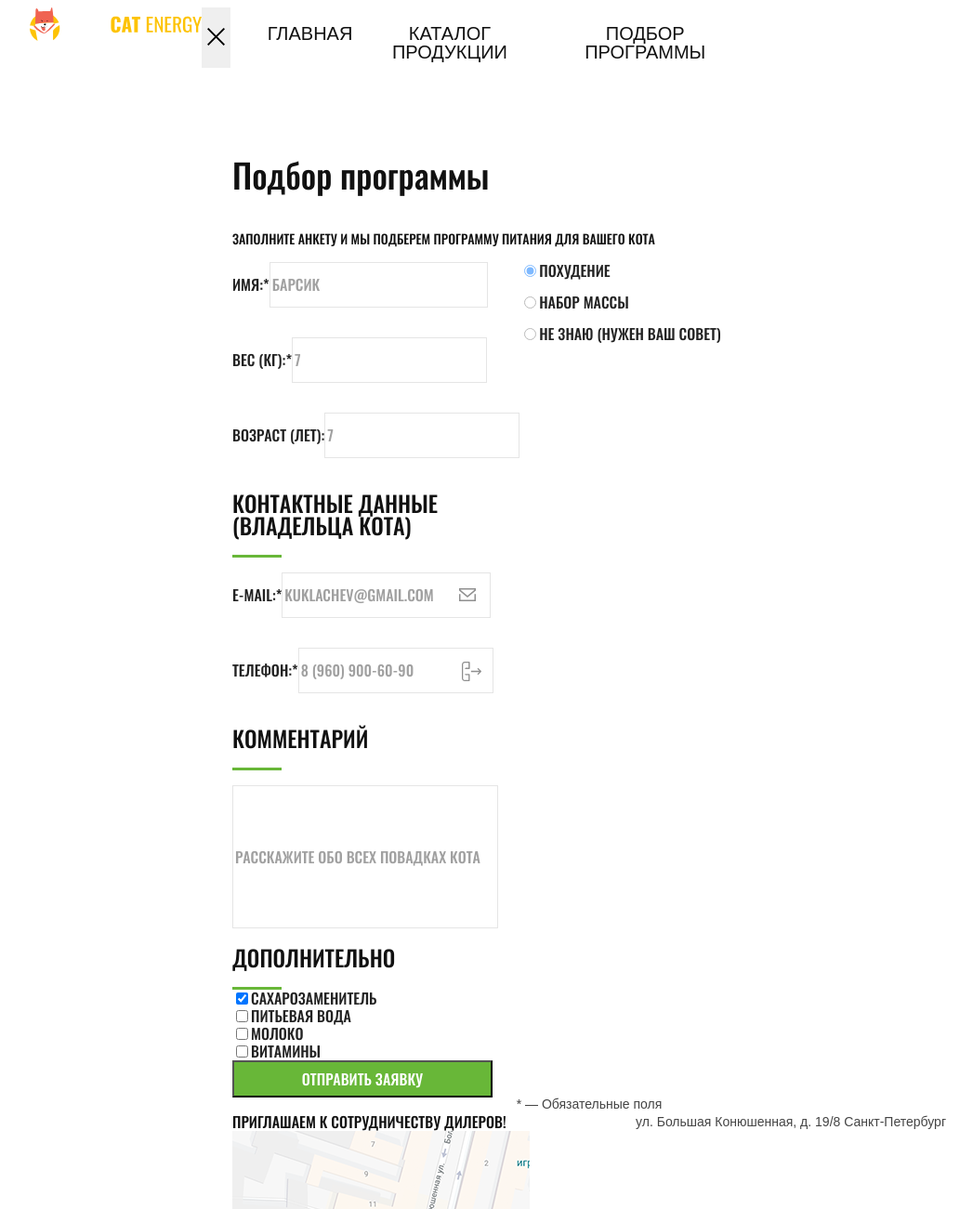
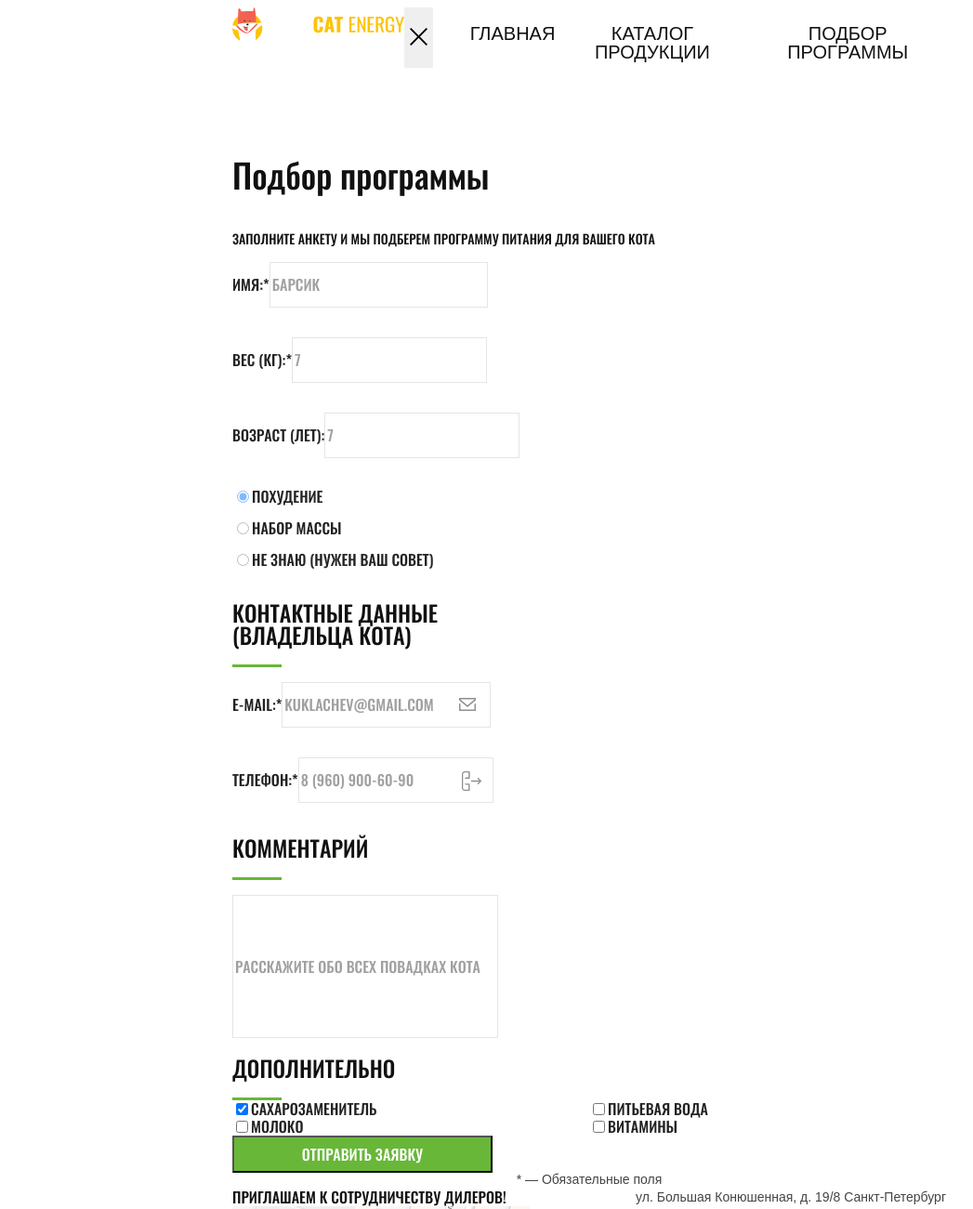
Before and after one commit to mariekotek/1254317-cat-energy-19, a website: page source/form.html in a window 1280 px wide. Shown: the top 1301 px of the page at 93% size, without its empty margins (6-1053 px from the left). Drawn offline with nearby package versions, Linux system fonts and the light colour scheme; files that its build step writes are made by us from their sources.

Commit message:
Правки адаптивных сеток

```diff
--- a/source/form.html
+++ b/source/form.html
@@ -2,6 +2,7 @@
 <html lang="ru">
   <head>
     <meta charset="utf-8">
+    <meta name="viewport" content="width=device-width, initial-scale=1.0" />
     <title>HTML Academy: Кэт энерджи</title>
     <link href="https://fonts.googleapis.com/css2?family=Oswald:wght@200;300;400;500;600;700&display=swap" rel="stylesheet">
     <link href="css/style.css" rel="stylesheet">
@@ -66,11 +67,11 @@
             </div>
             <h2 class="program-form__title">Дополнительно</h2>
             <span class="program-form__title-line"></span>
-            <div class="program-form__extra">
-              <div><label for=""><input type="checkbox" class="program-form__checkbox" name="" id="" checked="">Сахарозаменитель</label></div>
-              <div><label for=""><input type="checkbox" class="program-form__checkbox" name="" id="">Питьевая вода</label></div>
-              <div><label for=""><input type="checkbox" class="program-form__checkbox" name="" id="">Молоко</label></div>
-              <div><label for=""><input type="checkbox" class="program-form__checkbox" name="" id="">Витамины</label></div>
+            <div class="program-form__extra program-extra">
+              <div class="program-extra__item"><label for=""><input type="checkbox" class="program-form__checkbox" name="" id="" checked="">Сахарозаменитель</label></div>
+              <div class="program-extra__item"><label for=""><input type="checkbox" class="program-form__checkbox" name="" id="">Питьевая вода</label></div>
+              <div class="program-extra__item"><label for=""><input type="checkbox" class="program-form__checkbox" name="" id="">Молоко</label></div>
+              <div class="program-extra__item"><label for=""><input type="checkbox" class="program-form__checkbox" name="" id="">Витамины</label></div>
             </div>
             <div class="program-form__send">
               <input class="program-form__button" type="submit" name="" value="Отправить заявку">
--- a/source/less/blocks/catalog.less
+++ b/source/less/blocks/catalog.less
@@ -1,7 +1,7 @@
 .catalog {
   .flex-column;
 
-  @media (min-width: 700px) {
+  @media (min-width: @tablet-width) {
     flex-direction: row;
     flex-wrap: wrap;
   }
--- a/source/less/blocks/contact.less
+++ b/source/less/blocks/contact.less
@@ -6,7 +6,7 @@
   display: flex;
   flex-direction: row;
 
-  @media (min-width: 700px) {
+  @media (min-width: @tablet-width) {
     justify-content: space-between;
   }
 }
--- a/source/less/blocks/features.less
+++ b/source/less/blocks/features.less
@@ -2,18 +2,18 @@
   display: flex;
   flex-direction: column;
 
-  @media (min-width: 700px) {
+  @media (min-width: @tablet-width) {
     flex-direction: row;
     flex-wrap: wrap;
   }
 
-  @media (min-width: 1300px) {
+  @media (min-width: @desktop-width) {
     flex-wrap: nowrap;
   }
 }
 
 .features__item {
-  @media (min-width: 700px) {
+  @media (min-width: @tablet-width) {
     width: 245px;
   }
 }
--- a/source/less/blocks/footer-links.less
+++ b/source/less/blocks/footer-links.less
@@ -2,7 +2,7 @@
   display: flex;
   flex-direction: column;
 
-  @media (min-width: 700px) {
+  @media (min-width: @tablet-width) {
     flex-direction: row;
     justify-content: space-between;
   }
--- a/source/less/blocks/main-nav.less
+++ b/source/less/blocks/main-nav.less
@@ -2,11 +2,11 @@
   display: flex;
   flex-direction: column;
 
-  @media (min-width: 700px) {
+  @media (min-width: @tablet-width) {
     flex-direction: row;
   }
 
-  @media (min-width: 1300px) {
+  @media (min-width: @desktop-width) {
     flex-direction: row;
   }
 }
--- a/source/less/blocks/page-footer.less
+++ b/source/less/blocks/page-footer.less
@@ -3,14 +3,15 @@
   width: 320px;
   padding-right: 20px;
   padding-left: 20px;
+  margin: 0 auto;
 
-  @media (min-width: 700px) {
-    width: 768px;
+  @media (min-width: @tablet-width) {
+    width: @tablet-width;
     padding-right: 30px;
     padding-left: 30px;
   }
 
-  @media (min-width: 1300px) {
+  @media (min-width: @desktop-width) {
     width: 1200px;
     padding-right: 110px;
     padding-left: 110px;
--- a/source/less/blocks/page-header.less
+++ b/source/less/blocks/page-header.less
@@ -16,13 +16,14 @@
   width: 320px;
   padding-right: 20px;
   padding-left: 20px;
+  margin: 0 auto;
 
   display: flex;
   flex-direction: column;
 
-  @media (min-width: 700px) {
+  @media (min-width: @tablet-width) {
     min-height: 120px;
-    width: 768px;
+    width: @tablet-width;
     padding-right: 30px;
     padding-left: 30px;
 
@@ -30,7 +31,7 @@
     justify-content: space-between;
   }
 
-  @media (min-width: 1300px) {
+  @media (min-width: @desktop-width) {
     min-height: 130px;
     width: 1200px;
     padding-right: 110px;
--- a/source/less/blocks/page-main.less
+++ b/source/less/blocks/page-main.less
@@ -6,7 +6,7 @@
   display: flex;
   flex-direction: column;
 
-  @media (min-width: 1300px) {
+  @media (min-width: @desktop-width) {
     flex-direction: row;
   }
 }
@@ -28,13 +28,13 @@
   padding-left: 20px;
   margin: 0 auto;
 
-  @media (min-width: 700px) {
-    width: 768px;
+  @media (min-width: @tablet-width) {
+    width: @tablet-width;
     padding-right: 30px;
     padding-left: 30px;
   }
 
-  @media (min-width: 1300px) {
+  @media (min-width: @desktop-width) {
     width: 1200px;
     padding-right: 110px;
     padding-left: 110px;
--- a/source/less/blocks/points-list.less
+++ b/source/less/blocks/points-list.less
@@ -2,7 +2,7 @@
   display: flex;
   flex-direction: column;
 
-  @media (min-width: 900px) {
+  @media (min-width: @desktop-width) {
     flex-direction: row;
   }
 }
--- a/source/less/blocks/product.less
+++ b/source/less/blocks/product.less
@@ -4,13 +4,13 @@
   flex-wrap: wrap;
   width: 320px;
 
-  @media (min-width: 700px) {
+  @media (min-width: @tablet-width) {
     width: 324px;
     height: 431px;
     margin: auto;
   }
 
-  @media (min-width: 1300px) {
+  @media (min-width: @desktop-width) {
     width: 245px;
     height: 431px;
   }
@@ -33,7 +33,7 @@
 }
 
 .product__img {
-  @media (min-width: 700px) {
+  @media (min-width: @tablet-width) {
     width: 324px;
     height: 431px;
     margin: auto;
--- /dev/null
+++ b/source/less/blocks/program-extra.less
@@ -0,0 +1,9 @@
+.program-extra__item {
+  @media (min-width: @tablet-width) {
+    width: 50%;
+  }
+
+  @media (min-width: @desktop-width) {
+    width: 25%;
+  }
+}
--- a/source/less/style.less
+++ b/source/less/style.less
@@ -5,6 +5,8 @@
   font-style: normal;
 }
 
+@tablet-width: 768px;
+@desktop-width: 1300px;
 @import "mixins.less";
 @import "blocks/page-header.less";
 @import "blocks/main-nav.less";
@@ -34,6 +36,7 @@
 @import "blocks/present.less";
 @import "blocks/cat-program.less";
 @import "blocks/program-form.less";
+@import "blocks/program-extra.less";
 
 body {
   background-color: #ffffff;
```
Also changed, not shown: source/catalog.html (+1 -0 lines), source/index.html (+1 -0 lines), source/less/blocks/example.less (+4 -4 lines), source/less/blocks/product-description.less (+6 -6 lines), source/less/blocks/program-form.less (+4 -4 lines).
